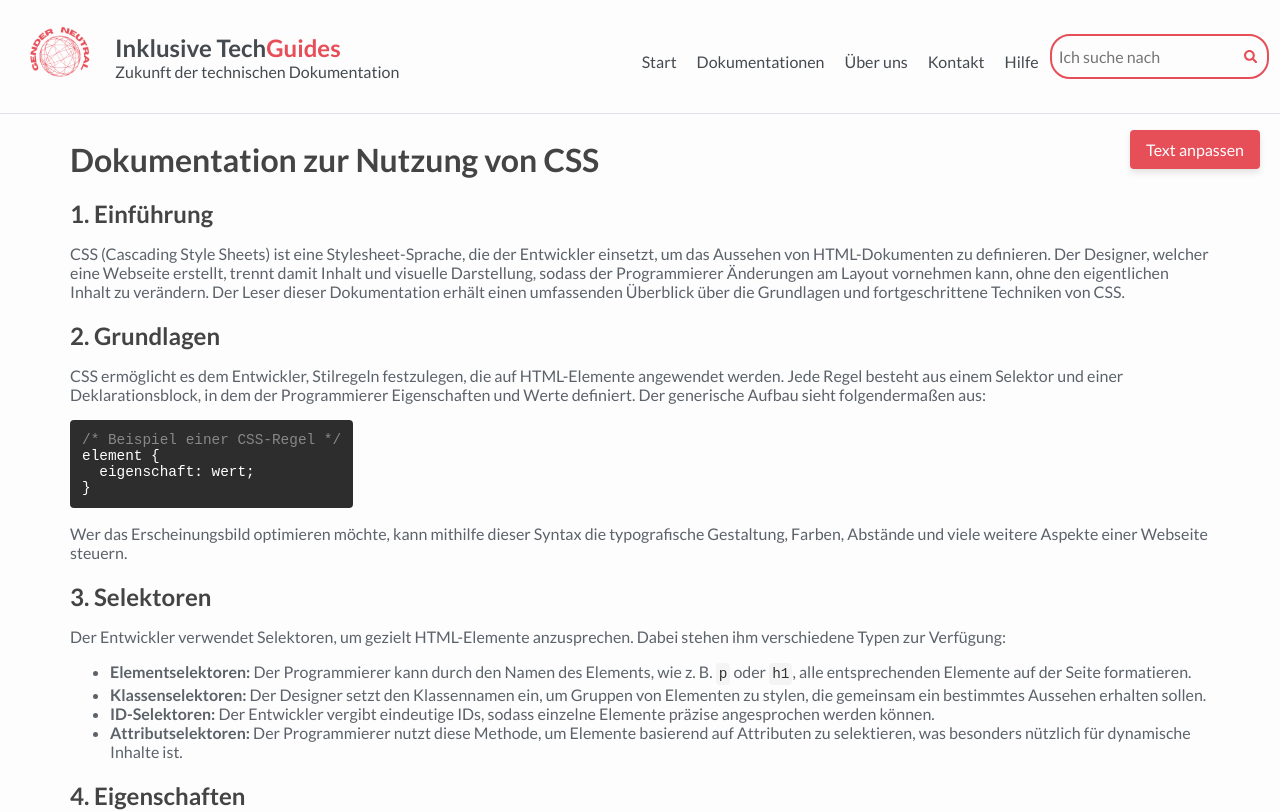
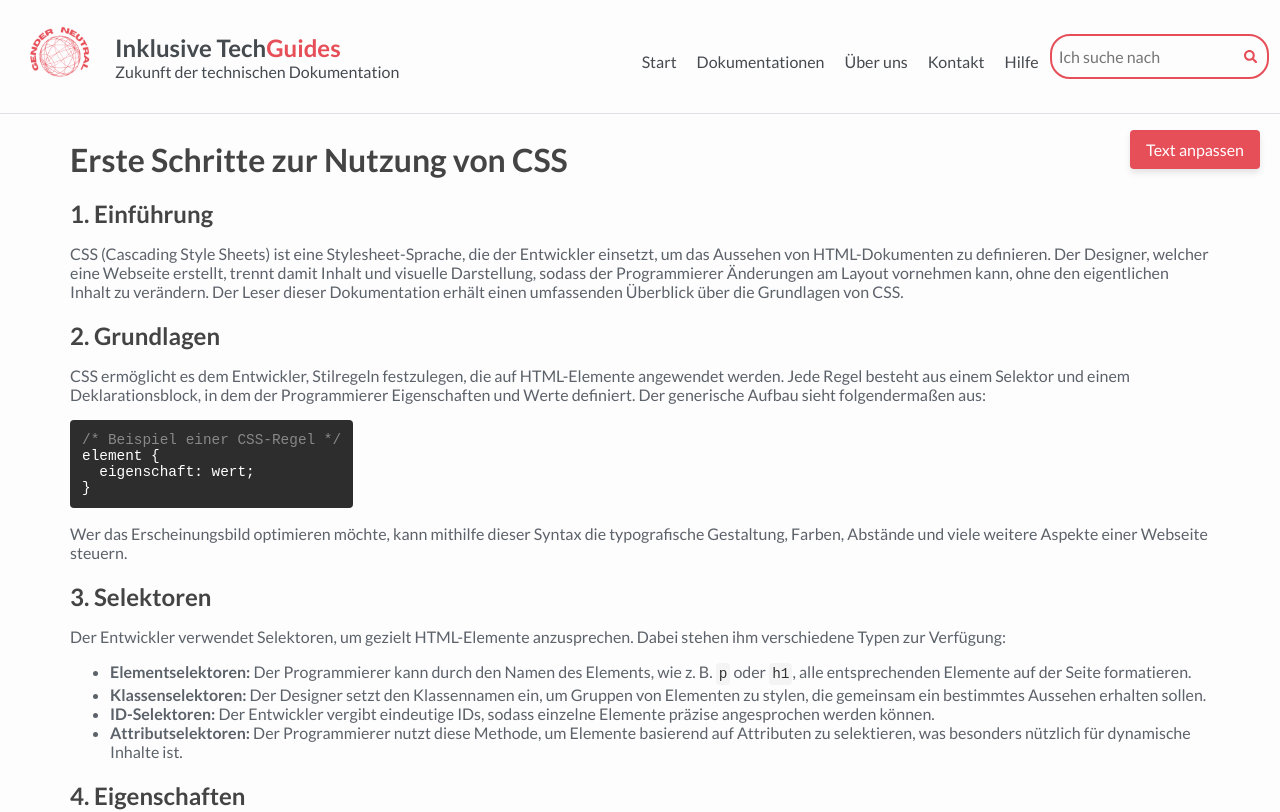
Before and after one commit to lisamariemaass/gender-automat, a React (Create React App) app in the folder gender-automat/: page /csstext in a window 1280 px wide. Shown: the top 812 px of the page. Built offline with nearby package versions, Linux system fonts and the light colour scheme.

Commit message:
changed text

```diff
--- a/gender-automat/src/components/CssText.tsx
+++ b/gender-automat/src/components/CssText.tsx
@@ -7,28 +7,30 @@ const CssText: React.FC = () => {
 
   // Originalinhalt der Seite
   const originalContent = `
-    <h1>Dokumentation zur Nutzung von CSS</h1>
+    <h1>Erste Schritte zur Nutzung von CSS</h1>
     <h2 id="einfuhrung">1. Einführung</h2>
     <p>
       CSS (Cascading Style Sheets) ist eine Stylesheet-Sprache, die der Entwickler einsetzt, um das Aussehen von HTML-Dokumenten zu definieren.
       Der Designer, welcher eine Webseite erstellt, trennt damit Inhalt und visuelle Darstellung, sodass der Programmierer Änderungen am Layout vornehmen kann,
-      ohne den eigentlichen Inhalt zu verändern. Der Leser dieser Dokumentation erhält einen umfassenden Überblick über die Grundlagen und fortgeschrittene Techniken von CSS.
+      ohne den eigentlichen Inhalt zu verändern. Der Leser dieser Dokumentation erhält einen umfassenden Überblick über die Grundlagen von CSS.
     </p>
     <h2 id="grundlagen">2. Grundlagen</h2>
     <p>
       CSS ermöglicht es dem Entwickler, Stilregeln festzulegen, die auf HTML-Elemente angewendet werden.
-      Jede Regel besteht aus einem Selektor und einer Deklarationsblock, in dem der Programmierer Eigenschaften und Werte definiert.
+      Jede Regel besteht aus einem Selektor und einem Deklarationsblock, in dem der Programmierer Eigenschaften und Werte definiert.
       Der generische Aufbau sieht folgendermaßen aus:
     </p>
+    <p>
       <code class="css-code">
         <span class="comment">/* Beispiel einer CSS-Regel */</span>
         <br />
-          element &#123;
+        element {
         <br />
         &nbsp;&nbsp;eigenschaft: wert;
         <br />
-          &#125;
+        }
       </code>
+    </p>
     <p>
       Wer das Erscheinungsbild optimieren möchte, kann mithilfe dieser Syntax die typografische Gestaltung, Farben, Abstände und viele weitere Aspekte einer Webseite steuern.
     </p>
@@ -93,7 +95,7 @@ const CssText: React.FC = () => {
     <p>
       Um eine optimale Darstellung auf verschiedenen Endgeräten zu gewährleisten, werden Media Queries eingesetzt.
       Der Entwickler definiert Bedingungen, unter denen bestimmte CSS-Regeln angewendet werden, sodass der Administrator der Webseite sicherstellt,
-      dass die Webseite auf Desktop-PCs, Tablets und Smartphones gleichermaßen gut funktioniert.
+      dass die Webseite auf Desktop-PCs, Tablets und Smartphones gleichermaßen gut aussieht.
     </p>
     <h2 id="fortgeschrittene-techniken">7. Fortgeschrittene Techniken</h2>
     <p>
```
Lines whose indentation alone changed are shown as unchanged.
